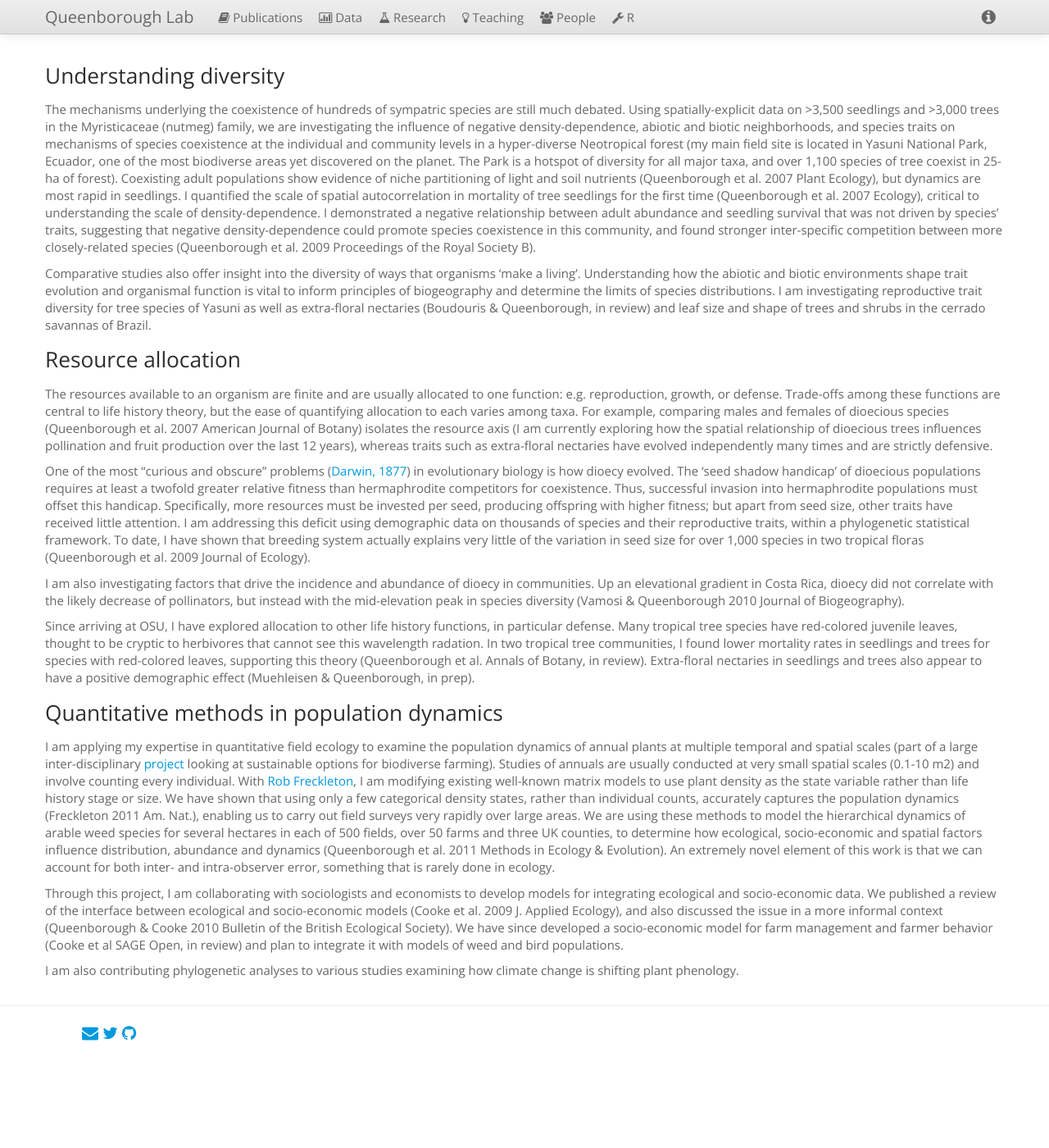
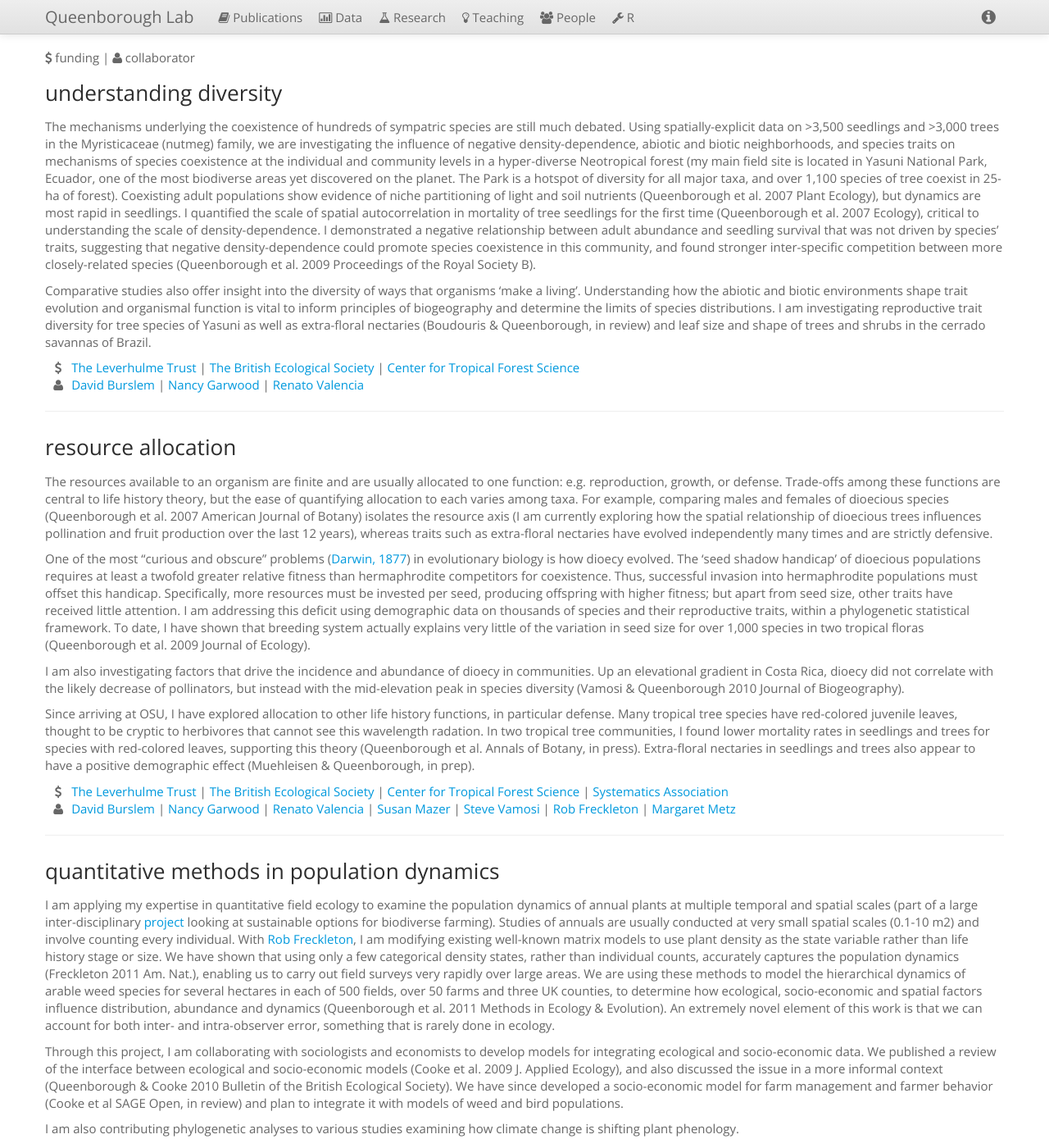
Before and after one commit to saq/saq.github.io, a Jekyll site: the page built from research.md, in a window 1280 px wide and 1400 px high. Shown: the whole window at 82% size. Built offline with Jekyll 4.4.1, drawn with Linux system fonts in a browser that asks for light colours; some of the changed text lies outside the part shown.

Commit message:
funding and collab

```diff
--- a/research.md
+++ b/research.md
@@ -4,13 +4,27 @@
 
 ---
 
-### Understanding diversity
+<div>
+<p> <span class="showtooltip" title="funding source"><i class="icon-dollar"> </i></span> funding | <span class="showtooltip" title="collaborators"><i class="icon-user"> </i></span> collaborator </p>
+</div>
+
+
+### understanding diversity
 
 The mechanisms underlying the coexistence of hundreds of sympatric species are still much debated. Using spatially-explicit data on >3,500 seedlings and >3,000 trees in the Myristicaceae (nutmeg) family, we are investigating the influence of negative density-dependence, abiotic and biotic neighborhoods, and species traits on mechanisms of species coexistence at the individual and community levels in a hyper-diverse Neotropical forest (my main field site is located in Yasuni National Park, Ecuador, one of the most biodiverse areas yet discovered on the planet. The Park is a hotspot of diversity for all major taxa, and over 1,100 species of tree coexist in 25-ha of forest). Coexisting adult populations show evidence of niche partitioning of light and soil nutrients (Queenborough et al. 2007 Plant Ecology), but dynamics are most rapid in seedlings. I quantified the scale of spatial autocorrelation in mortality of tree seedlings for the first time (Queenborough et al. 2007 Ecology), critical to understanding the scale of density-dependence. I demonstrated a negative relationship between adult abundance and seedling survival that was not driven by species' traits, suggesting that negative density-dependence could promote species coexistence in this community, and found stronger inter-specific competition between more closely-related species (Queenborough et al. 2009 Proceedings of the Royal Society B).
 
 Comparative studies also offer insight into the diversity of ways that organisms 'make a living'. Understanding how the abiotic and biotic environments shape trait evolution and organismal function is vital to inform principles of biogeography and determine the limits of species distributions. I am investigating reproductive trait diversity for tree species of Yasuni as well as extra-floral nectaries (Boudouris & Queenborough, in review) and leaf size and shape of trees and shrubs in the cerrado savannas of Brazil.
 
-### Resource allocation
+  <div>
+    <ul class="icons-ul">
+        <li><i class="icon-li icon-usd"> </i><a href="http://www.leverhulme.ac.uk/">The Leverhulme Trust</a> | <a href="http://www.britishecologicalsociety.org/">The British Ecological Society</a> | <a href="http://www.ctfs.si.edu">Center for Tropical Forest Science</a></li>
+        <li><i class="icon-li icon-user"> </i><a href="http://www.abdn.ac.uk/biologicalsci/staff/details/d.burslem">David Burslem</a> | <a href="http://www.plantbiology.siu.edu/Adjunct/Garwood.index.html">Nancy Garwood</a> | <a href="http://www.biologia.puce.edu.ec/natura.php?c=164">Renato Valencia</a></li>
+    </ul>
+  </div>
+
+<hr>
+
+### resource allocation
 
 The resources available to an organism are finite and are usually allocated to one function: e.g. reproduction, growth, or defense. Trade-offs among these functions are central to life history theory, but the ease of quantifying allocation to each varies among taxa. For example, comparing males and females of dioecious species (Queenborough et al. 2007 American Journal of Botany) isolates the resource axis (I am currently exploring how the spatial relationship of dioecious trees influences pollination and fruit production over the last 12 years), whereas traits such as extra-floral nectaries have evolved independently many times and are strictly defensive.
 
@@ -18,14 +32,29 @@
 
 I am also investigating factors that drive the incidence and abundance of dioecy in communities. Up an elevational gradient in Costa Rica, dioecy did not correlate with the likely decrease of pollinators, but instead with the mid-elevation peak in species diversity (Vamosi & Queenborough 2010 Journal of Biogeography).
 
-Since arriving at OSU, I have explored allocation to other life history functions, in particular defense. Many tropical tree species have red-colored juvenile leaves, thought to be cryptic to herbivores that cannot see this wavelength radation. In two tropical tree communities, I found lower mortality rates in seedlings and trees for species with red-colored leaves, supporting this theory (Queenborough et al. Annals of Botany, in review). Extra-floral nectaries in seedlings and trees also appear to have a positive demographic effect (Muehleisen & Queenborough, in prep).
+Since arriving at OSU, I have explored allocation to other life history functions, in particular defense. Many tropical tree species have red-colored juvenile leaves, thought to be cryptic to herbivores that cannot see this wavelength radation. In two tropical tree communities, I found lower mortality rates in seedlings and trees for species with red-colored leaves, supporting this theory (Queenborough et al. Annals of Botany, in press). Extra-floral nectaries in seedlings and trees also appear to have a positive demographic effect (Muehleisen & Queenborough, in prep).
 
 
+  <div>
+    <ul class="icons-ul">
+        <li><i class="icon-li icon-usd"> </i><a href="http://www.leverhulme.ac.uk/">The Leverhulme Trust</a> | <a href="http://www.britishecologicalsociety.org/">The British Ecological Society</a> | <a href="http://www.ctfs.si.edu">Center for Tropical Forest Science</a> | <a href="http://www.systass.org">Systematics Association</a></li>
+        <li><i class="icon-li icon-user"> </i><a href="http://www.abdn.ac.uk/biologicalsci/staff/details/d.burslem">David Burslem</a> | <a href="http://www.plantbiology.siu.edu/Adjunct/Garwood.index.html">Nancy Garwood</a> | <a href="http://www.biologia.puce.edu.ec/natura.php?c=164">Renato Valencia</a> | <a href="http://www.eemb.ucsb.edu/people/faculty/mazer">Susan Mazer</a> | <a href="http://people.ucalgary.ca/~smvamosi/">Steve Vamosi</a> | <a href="http://www.shef.ac.uk/aps/staff-and-students/acadstaff/freckleton">Rob Freckleton</a> | <a href="http://www.margaretmetz.com/file/Home.html">Margaret Metz</a> </li>
+    </ul>
+  </div>
 
-### Quantitative methods in population dynamics
+<hr>
+
+### quantitative methods in population dynamics
 
 I am applying my expertise in quantitative field ecology to examine the population dynamics of annual plants at multiple temporal and spatial scales (part of a large inter-disciplinary [project](http://www.relu.ac.uk/research/projects/SecondCall/Sutherland.htm) looking at sustainable options for biodiverse farming). Studies of annuals are usually conducted at very small spatial scales (0.1-10 m2) and involve counting every individual. With [Rob Freckleton](http://www.shef.ac.uk/aps/staff-and-students/acadstaff/freckleton), I am modifying existing well-known matrix models to use plant density as the state variable rather than life history stage or size. We have shown that using only a few categorical density states, rather than individual counts, accurately captures the population dynamics (Freckleton 2011 Am. Nat.), enabling us to carry out field surveys very rapidly over large areas. We are using these methods to model the hierarchical dynamics of arable weed species for several hectares in each of 500 fields, over 50 farms and three UK counties, to determine how ecological, socio-economic and spatial factors influence distribution, abundance and dynamics (Queenborough et al. 2011 Methods in Ecology & Evolution). An extremely novel element of this work is that we can account for both inter- and intra-observer error, something that is rarely done in ecology.
 
 Through this project, I am collaborating with sociologists and economists to develop models for integrating ecological and socio-economic data. We published a review of the interface between ecological and socio-economic models (Cooke et al. 2009 J. Applied Ecology), and also discussed the issue in a more informal context (Queenborough & Cooke 2010 Bulletin of the British Ecological Society). We have since developed a socio-economic model for farm management and farmer behavior (Cooke et al SAGE Open, in review) and plan to integrate it with models of weed and bird populations.
 
 I am also contributing phylogenetic analyses to various studies examining how climate change is shifting plant phenology.
+
+  <div>
+    <ul class="icons-ul">
+        <li><i class="icon-li icon-usd"> </i> <a href="http://www.relu.ac.uk/">Rural Economy and Land Use Programme</a> | <a href="http://www.leverhulme.ac.uk/">The Leverhulme Trust</a> </li>
+        <li><i class="icon-li icon-user"> </i><a href="http://www.shef.ac.uk/aps/staff-and-students/acadstaff/freckleton">Rob Freckleton</a> | <a href="http://www.zoo.cam.ac.uk/zoostaff/csg/sutherland.html">Bill Sutherland</a> | <a href="http://www.latrobe.edu.au/scitecheng/about/staff/profile?uname=ICooke">Ira Cooke</a></li>
+    </ul>
+  </div>
```
